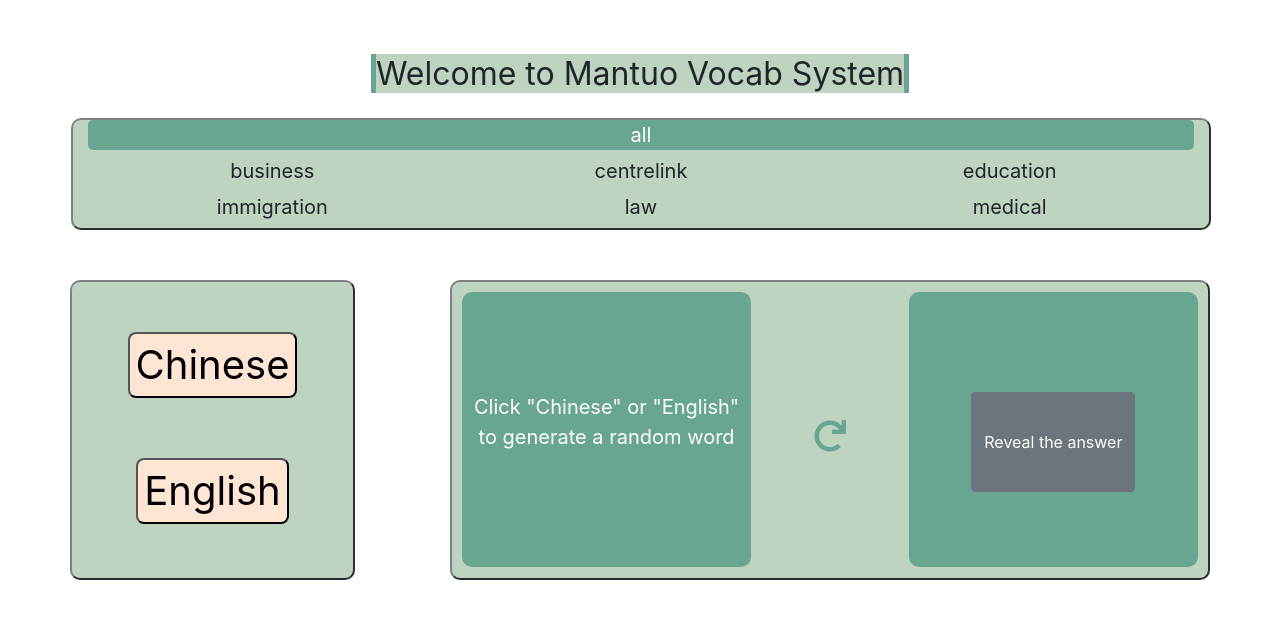
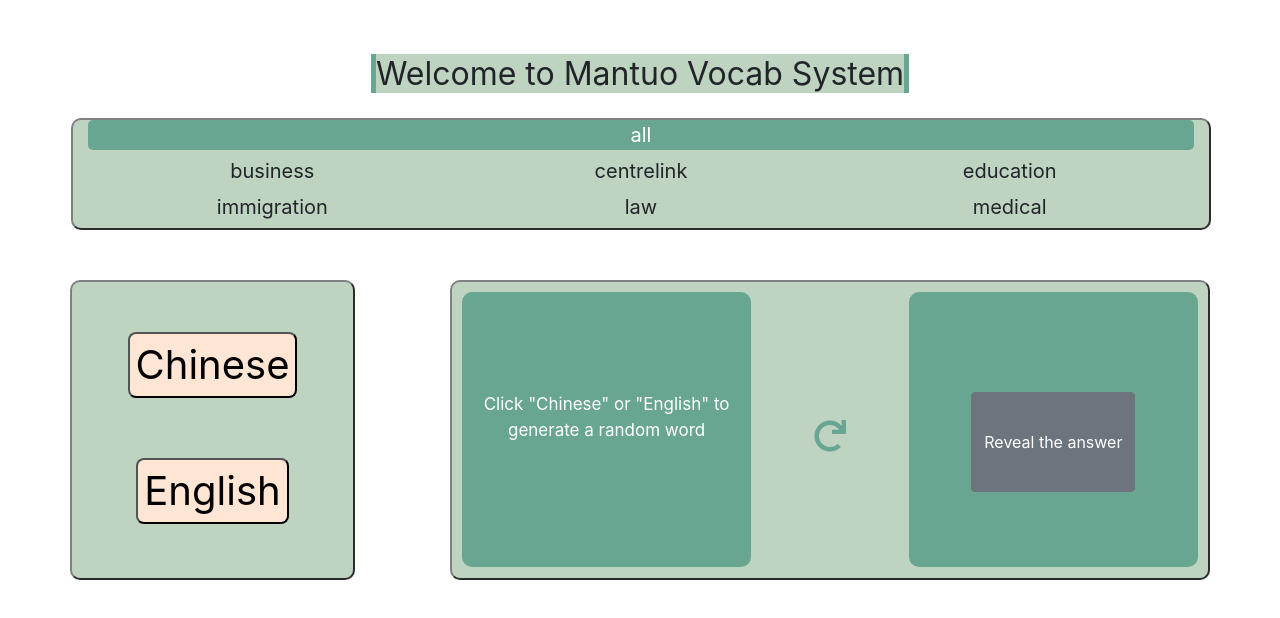
Before and after one commit to RyanKeepRunning/mantuocclvocab, a React (Create React App) app in the folder client/: page / in a window 1280 px wide. Shown: the top 618 px of the page. Built offline with nearby package versions, Linux system fonts and the light colour scheme.

Commit message:
add vocab

```diff
--- a/client/src/pages/Homepage.js
+++ b/client/src/pages/Homepage.js
@@ -63,7 +63,7 @@ const vocabBoard={
     width:'80%',
     height:'275px',
     textAlign:'center',
-    fontSize:'20px',
+    fontSize:'17px',
     overflowWrap:'break-word'
 }
 const vocabInnerBoard={
```
